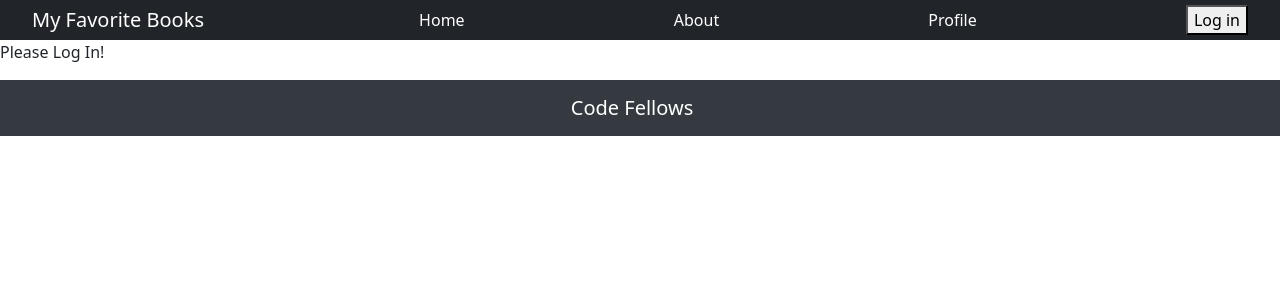
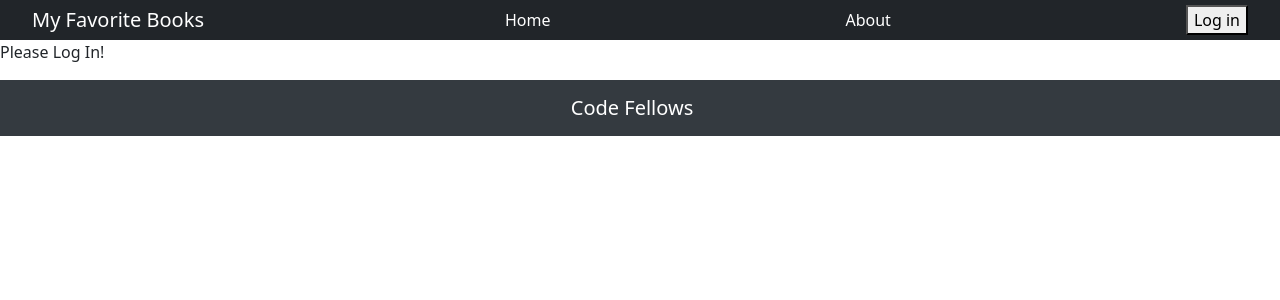
Before and after one commit to Arkuris/can-of-books-frontend, a React (Vite) app: page / in a window 1280 px wide. Shown: the top 300 px of the page. Built offline with nearby package versions, Linux system fonts and the light colour scheme; no server answers.

Commit message:
added ternary to Profile link

```diff
--- a/src/App.jsx
+++ b/src/App.jsx
@@ -28,7 +28,7 @@ class App extends React.Component {
     return (
       <>
         <Router>
-          <Header />
+          <Header user={this.state.user} />
           <Routes>
             <Route
               exact
--- a/src/Components/Header.jsx
+++ b/src/Components/Header.jsx
@@ -30,11 +30,12 @@ class Header extends React.Component {
             About
           </Link>
         </NavItem>
-        <NavItem style={{ color: 'white', marginRight: '10px' }}>
+        { this.props.user ? <NavItem style={{ color: 'white', marginRight: '10px' }}>
           <Link to="/Profile" className="nav-link">
             Profile
           </Link>
         </NavItem>
+         : null}
         <AuthButtons />
       </Navbar>
     );
```
